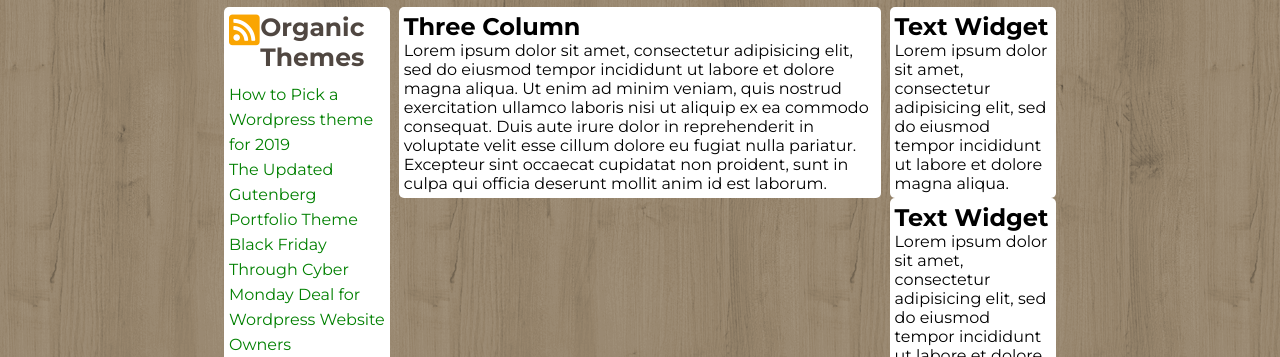
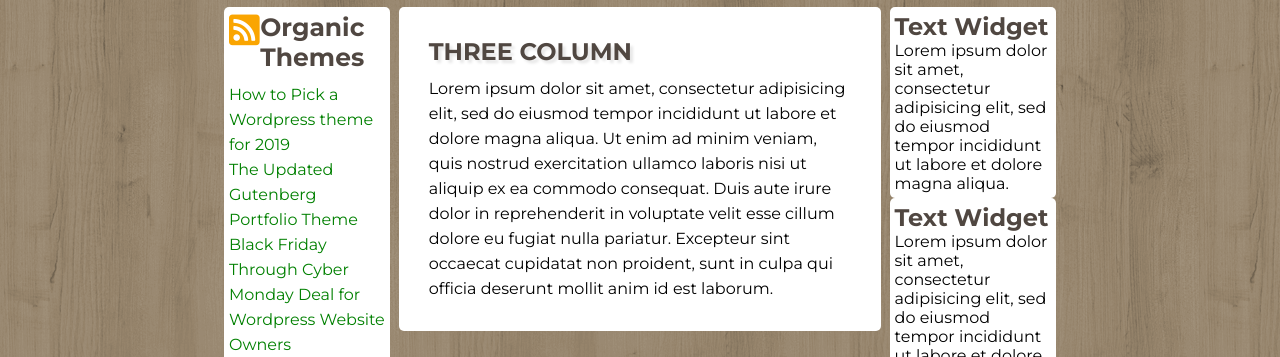
Before and after one commit to Gast00n/htmlcss-wp, a plain HTML site: page index.html in a window 1280 px wide. Shown: the part 374-731 px from the top of the page. Drawn offline with Linux system fonts and the light colour scheme.

Commit message:
Central Column Done

```diff
--- a/css/styles.css
+++ b/css/styles.css
@@ -11,6 +11,10 @@ body {
 
 a {
   color: green;
+}
+
+h1, h2, h3, h4 {
+  color:#504741;
 }
 
 .container {
@@ -119,7 +123,6 @@ main::after {
 }
 
 .col-left .org-heading h2 {
-  color:#504741;
   font-size: 25px;
 }
 
@@ -141,6 +144,16 @@ ul.secondary-menu li a {
   float:left;
   width:58%;
   margin: 0 1%;
+  padding: 30px;
 }
 
+.col-center h1 {
+  text-transform: uppercase;
+  text-shadow:  3px 3px 3px rgba(0,0,0, 0.1);
+}
+
+.col-center p {
+  line-height: 25px;
+  margin-top: 10px;
+}
 /* Colonna DX */
```
